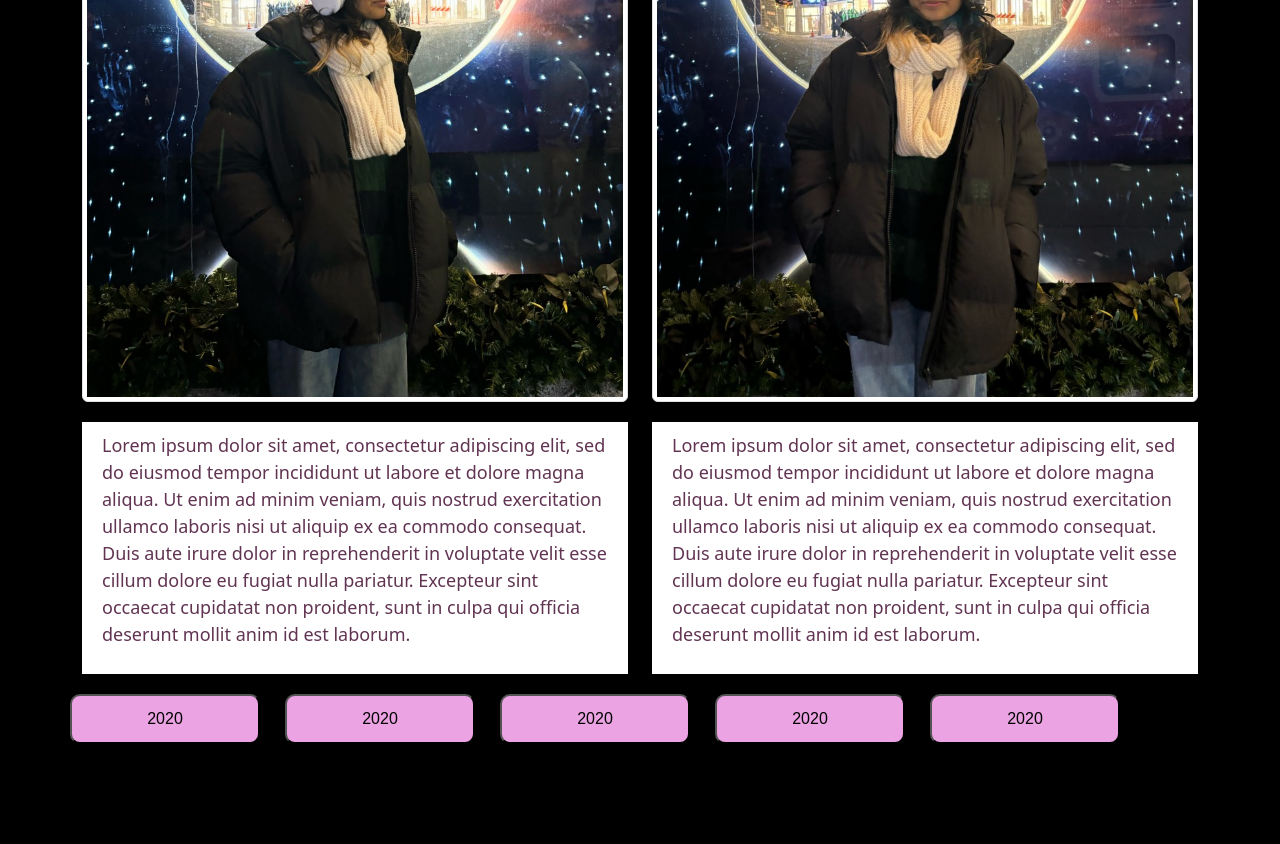
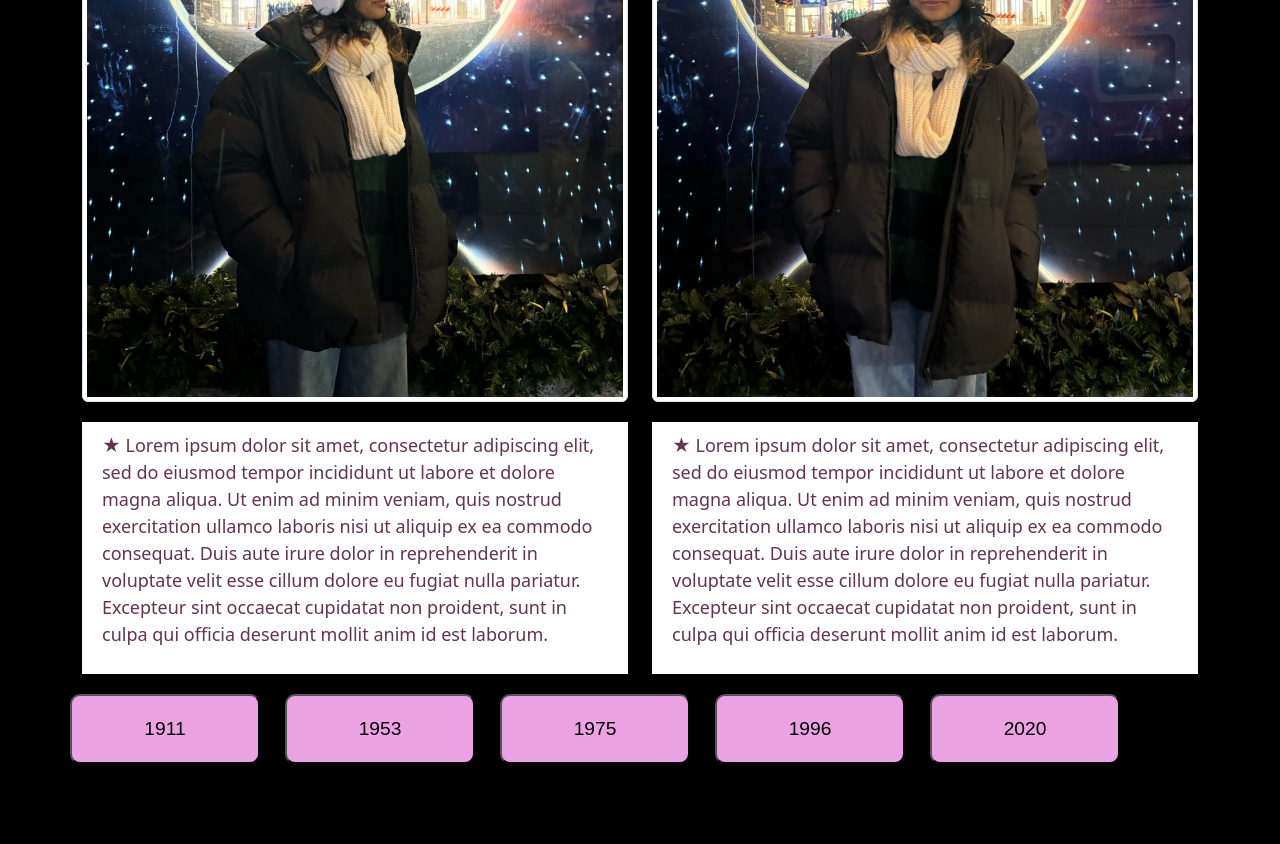
Before and after one commit to dishag07/On-My-Birthday, a plain HTML site: page index.html in a window 1280 px wide. Shown: the part 474-1318 px from the top of the page. Drawn offline with nearby package versions, Linux system fonts and the light colour scheme; a web font is replaced by a local one.

Commit message:
buttons r still broken ..

```diff
--- a/index.html
+++ b/index.html
@@ -39,7 +39,7 @@
         <div class="row">
             <div class="col-lg-6 col-md-6 col-s-12" id="textbox">
                 <div id="words" class="container-fluid">
-                    <p> Lorem ipsum dolor sit amet, consectetur adipiscing elit, sed do eiusmod tempor incididunt ut
+                    <p> ★ Lorem ipsum dolor sit amet, consectetur adipiscing elit, sed do eiusmod tempor incididunt ut
                         labore et dolore magna aliqua. Ut enim ad minim veniam, quis nostrud exercitation ullamco
                         laboris nisi ut aliquip ex ea commodo consequat. Duis aute irure dolor in reprehenderit in
                         voluptate velit esse cillum dolore eu fugiat nulla pariatur. Excepteur sint occaecat cupidatat
@@ -48,7 +48,7 @@
             </div>
             <div class="col-lg-6 col-md-6 col-s-12" id="textbox">
                 <div id="words" class="container-fluid">
-                    <p> Lorem ipsum dolor sit amet, consectetur adipiscing elit, sed do eiusmod tempor incididunt ut
+                    <p> ★ Lorem ipsum dolor sit amet, consectetur adipiscing elit, sed do eiusmod tempor incididunt ut
                         labore et dolore magna aliqua. Ut enim ad minim veniam, quis nostrud exercitation ullamco
                         laboris nisi ut aliquip ex ea commodo consequat. Duis aute irure dolor in reprehenderit in
                         voluptate velit esse cillum dolore eu fugiat nulla pariatur. Excepteur sint occaecat cupidatat
@@ -56,25 +56,26 @@
                 </div>
             </div>
         </div>
-        <div class="row" id="buttons">
+        <div id="pleasecenter">
+        <div class="row">
             <!--2020 SITE-->
-            <button id="market" class="btn-success col-lg-2">
-                2020
+            <button id="market" class="col-lg-2 col-3">
+                1911
                 <!--CHANGE ID WHEN DOING JAVA-->
               </button>
-              <button id="market" class="btn-success col-lg-2">
+              <button id="market" class="col-lg-2 col-3">
+                1953
+              </button>
+              <button id="market" class="col-lg-2 col-3">
+                1975
+              </button>
+              <button id="market" class="col-lg-2 col-3">
+                1996
+              </button>
+              <button id="market" class="col-lg-2 col-3">
                 2020
               </button>
-              <button id="market" class="btn-success col-lg-2">
-                2020
-              </button>
-              <button id="market" class="btn-success col-lg-2">
-                2020
-              </button>
-              <button id="market" class="btn-success col-lg-2">
-                2020
-              </button>
-        </div>
+        </div></div>
 
 
     </div>
--- a/style.css
+++ b/style.css
@@ -41,13 +41,22 @@ button:active {
   margin-bottom: 20px;
 }
 button {
-  height: 50px;
-  width: 300;
+  height: 70px;
+  width: 300px;
   background-color: rgb(236, 163, 227);
   border-radius: 10px;
   margin-bottom: 80px;
   text-align: center;
   font-family: ltc-broadway, sans-serif;
   margin-right: 25px;
-  align-content: center;
+  font-size: larger;
 }
+
+#cakepic {
+ text-align: center;
+ height:100px
+}
+
+pleasecenter {
+  justify-content: center;
+}
```
Also changed, not shown: images/cake-removebg-preview.png (added), images/cake.jpg (added).
